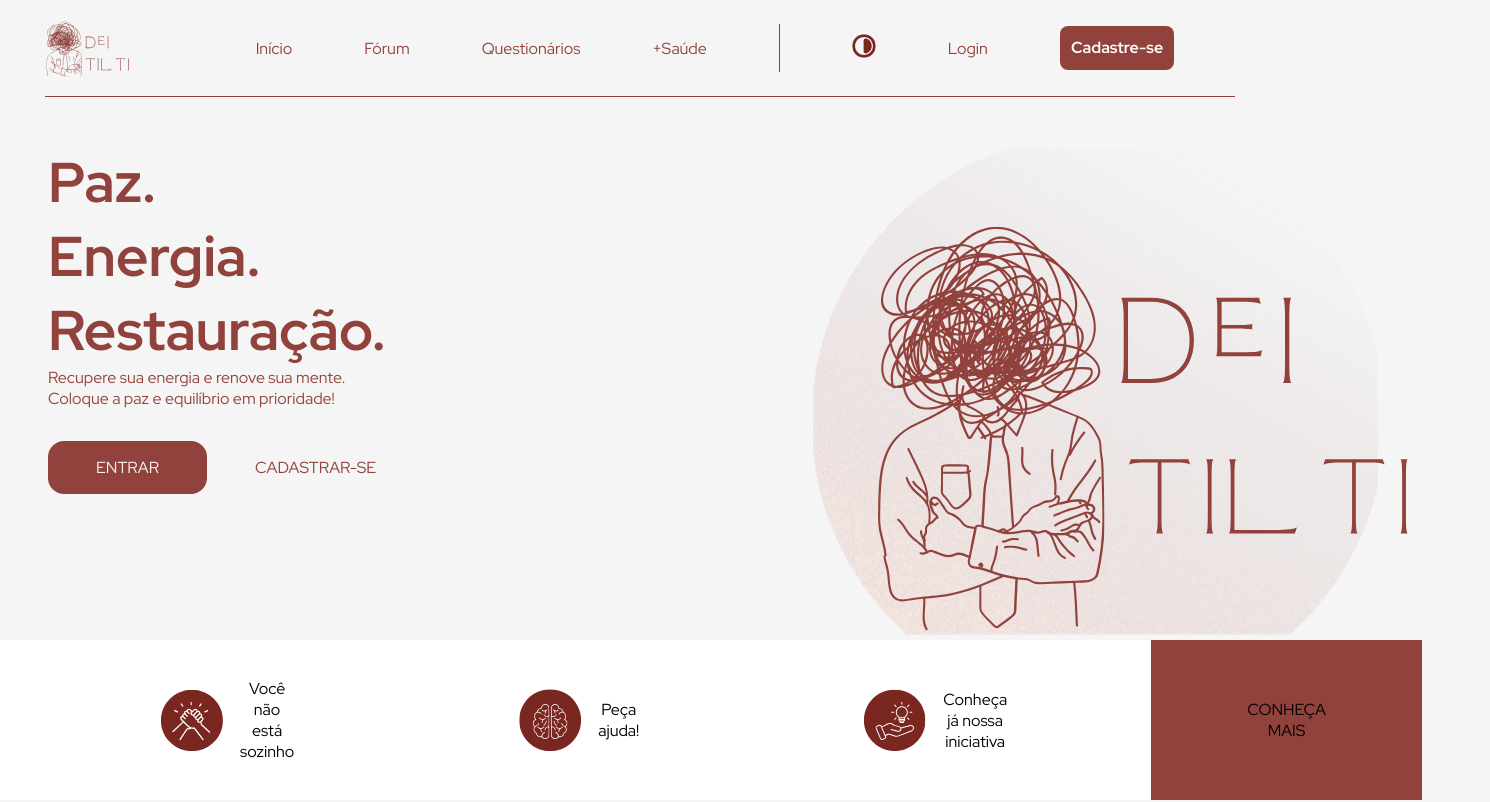
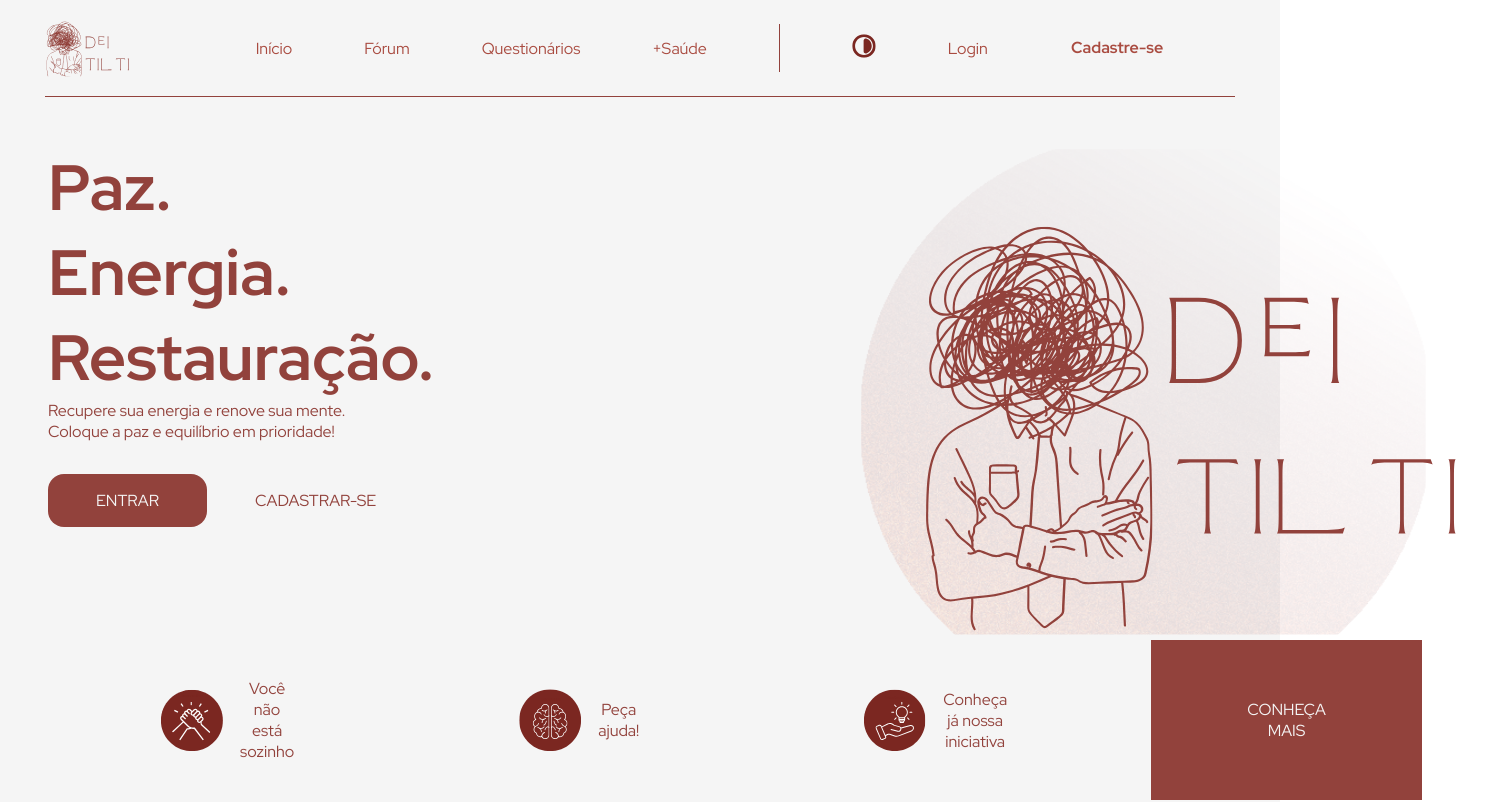
Before and after one commit to aline-henriques/PROJETO-2, a React (Vite) app: page / in a window 1280 px wide. Shown: the top 802 px of the page, 1490 px wide, since content can reach past the window. Built offline with nearby package versions, Linux system fonts and the light colour scheme; a web font is replaced by a local one.

Commit message:
Dark Mode

```diff
--- a/src/App.jsx
+++ b/src/App.jsx
@@ -4,14 +4,21 @@ import logoContent from './assets/img/logoContent1.svg'
 import askHelpImage from './assets/img/buttonAskHelp.svg'
 import knowUsImage from './assets/img/buttonKnowUs.svg'
 import notAloneImage from './assets/img/buttonNotAlone.svg'
+import { useState } from 'react'
 
 
 
 export function App() {
 
+  const [darkMode, setDarkMode] = useState(false);
+
+  // setando uma vareavel para receber a função de alterar a cor
+  const toggleColors = () => setDarkMode((prev) => !prev)
+
+
   return (
-    <div>
-      <Header />
+    <div className={`${styles.container}, ${darkMode ? styles.dark : styles.light}`}>
+      <Header onToggleColors = {toggleColors} isDarkMode = {darkMode}/>
       <main className={styles.effectPhrase} >
       <div className={styles.text}>
           <h1>Paz.</h1>
--- a/src/App.module.css
+++ b/src/App.module.css
@@ -2,20 +2,26 @@
     --cinza-100: #f5f5f5;
 
     --red-200: #92423c;
+    --red-300: #a94b40;
 }
 
 * {
-    background: var(--cinza-100);
-    font-family:Red Hat Display, sans-serif;
+
+    font-family:'Red Hat Display', sans-serif;
     padding: 0;
     margin: 0;
+    transition: background-color 0.3s, color 0.2s;
 }
 
+
+.container {
+    min-height: 100vh;
+    transition: background-color 0.3s, color 0.3s;
+  }
 
 
 .text{
     font-family: sans-serif;
-    color: var(--red-200);
     flex: 1;
     padding-left: 3rem;
     padding-top: 3rem;
@@ -26,7 +32,7 @@
     margin-left: 26rem;
 }
 main h1{
-    font-size: 3.5rem;
+    font-size: 4rem;
 }
 
 main p{
@@ -39,6 +45,8 @@ main p{
     justify-content: space-between ;
     max-width: 50rem;
     padding-bottom: 4rem;
+    transition: background-color 0.3s, color 0.3s;
+
 }
 
 main img{
@@ -56,15 +64,15 @@ main img{
     margin-left: 3rem;
     border: 0;
     font-size: 1rem;
-    color: #92423c;
     cursor: pointer;
+    background: none;
 }
 
 .buttonEntrar{
 
     font-size: 1rem;
-    color: #f5f5f5;
-    background-color: #92423c;
+    color: var(--cinza-100);
+    background-color: var(--red-200);
     border-radius: 1rem;
     border: 0;
     padding: 1rem;
@@ -90,14 +98,14 @@ main img{
 }
 
 .notAlone{
-    background-color:white;
+
     display: flex;
     align-items: center;
 }
 
 .knowUs{
     display: flex;
-    background-color:white;
+
     margin-left: 13rem;
     align-items: center;
 }
@@ -105,13 +113,14 @@ main img{
 .askHelp{
     display: flex;
     align-items: center;
-    background-color:white;
+
     margin-left: 13rem;
 
 }
 
 .buttonConheca{
     font-size: 1rem;
+    color: white;
     border: 0;
     background-color: #92423c;
     padding-left: 6rem;
@@ -120,6 +129,7 @@ main img{
     padding-bottom: 3.7rem;
     text-align: center;
     cursor: pointer;
+
 
 }
 .bottomActions{
@@ -141,3 +151,47 @@ main img{
     height: 4rem;
     padding: 1rem;
 }
+
+.light {
+    background-color: var(--cinza-100);
+    color: var(--red-200);
+  }
+
+.dark {
+    background-color: var(--red-300);
+    color: var(--cinza-100);
+
+  }
+
+.dark .effectPhrase img{
+    filter: brightness(0) invert(1);
+}
+
+.light .buttonEntrar, .light .buttonConheca {
+    background-color: var(--red-200);
+    color: var(--cinza-100);
+}
+
+.dark .buttonEntrar, .dark .buttonConheca {
+    background-color: var(--cinza-100);
+    color: var(--red-200);
+}
+
+.light .buttonCadastrar {
+    color: var(--red-200);
+}
+
+.dark .buttonCadastrar {
+    color: var(--cinza-100);
+}
+
+.light .bottomActions{
+    background-color: var(--cinza-100);
+    color: var(--red-200);
+}
+
+.dark .bottomActions {
+    background-color: var(--red-300);
+    color: var(--cinza-100);
+
+}
--- a/src/Components/Header.jsx
+++ b/src/Components/Header.jsx
@@ -2,10 +2,13 @@ import styles from './Header.module.css'
 
 import logoHeader from '../assets/img/DEI-TILT-LOGO.svg'
 import temaHeader from '../assets/img/TEMA-BUTTON.svg'
+import React from 'react';
 
-export function Header() {
+
+
+export function Header({onToggleColors,isDarkMode}) {
   return (
-    <div>
+    <div className={isDarkMode ? styles.dark : styles.light}>
     <div className={styles.header}>
         <img src={logoHeader} alt="" />
 
@@ -17,7 +20,10 @@ export function Header() {
 
             <div className={styles.linhaVertical}></div>
 
-            <button><img src={temaHeader} alt="" /></button>
+            <button onClick={onToggleColors}>
+              <img src={temaHeader} alt="" />
+            </button>
+
             <a href="#">Login</a>
             <a href="#"><strong className={styles.cadastro}>Cadastre-se</strong></a>
 
@@ -26,5 +32,5 @@ export function Header() {
       <div className={styles.linha}></div>
     </div>
 
-  )
+  );
 }
--- a/src/Components/Header.module.css
+++ b/src/Components/Header.module.css
@@ -3,9 +3,8 @@
     justify-content: space-between;
     width: 96%;
     height: 96px;
-    background: var(--cinza-100);
-    color: var(--red-200);
     justify-self: center;
+    transition: background-color 0.3s, color 0.2s;
 }
 
 .linha {
@@ -13,7 +12,7 @@
     width: 93%;
     height: 1px;
     justify-self: center;
-    background-color: var(--red-200);
+
 }
 
 .header img{
@@ -33,8 +32,8 @@
 
 .navbar a{
     text-decoration: none;
-    color: inherit;
-
+    color: var(--red-200);
+    transition: 0.3s;
 }
 .header button{
     border: 0;
@@ -50,14 +49,43 @@
 .linhaVertical{
     width: 1px;
     height: 50%;
-    background-color:var(--red-200);
+    background-color: var(--red-200);
 
   }
 
 .cadastro {
-    background-color: var(--red-200);
+
     border-radius: 8px;
     padding: 0.7rem;
-    color: white;
+    color: var(--red-200);
+
 
 }
+
+.light .navbar a, .light .cadastro {
+    color: var(--red-300); /* Cor do texto no tema claro */
+  }
+
+.dark .navbar a, .dark .cadastro {
+    color: var(--cinza-100); /* Cor do texto no tema escuro */
+  }
+
+.light .header {
+    background-color: var(--cinza-100); /* Fundo claro no header */
+  }
+
+.dark .header {
+    background-color: var(--red-300); /* Fundo escuro no header */
+  }
+
+.light .linha, .light .linhaVertical  {
+    background-color: var(--red-200);
+}
+
+.dark .linha, .dark .linhaVertical {
+    background-color: var(--cinza-100);
+}
+
+.dark .header img {
+    filter: brightness(0) invert(1);
+}
```
